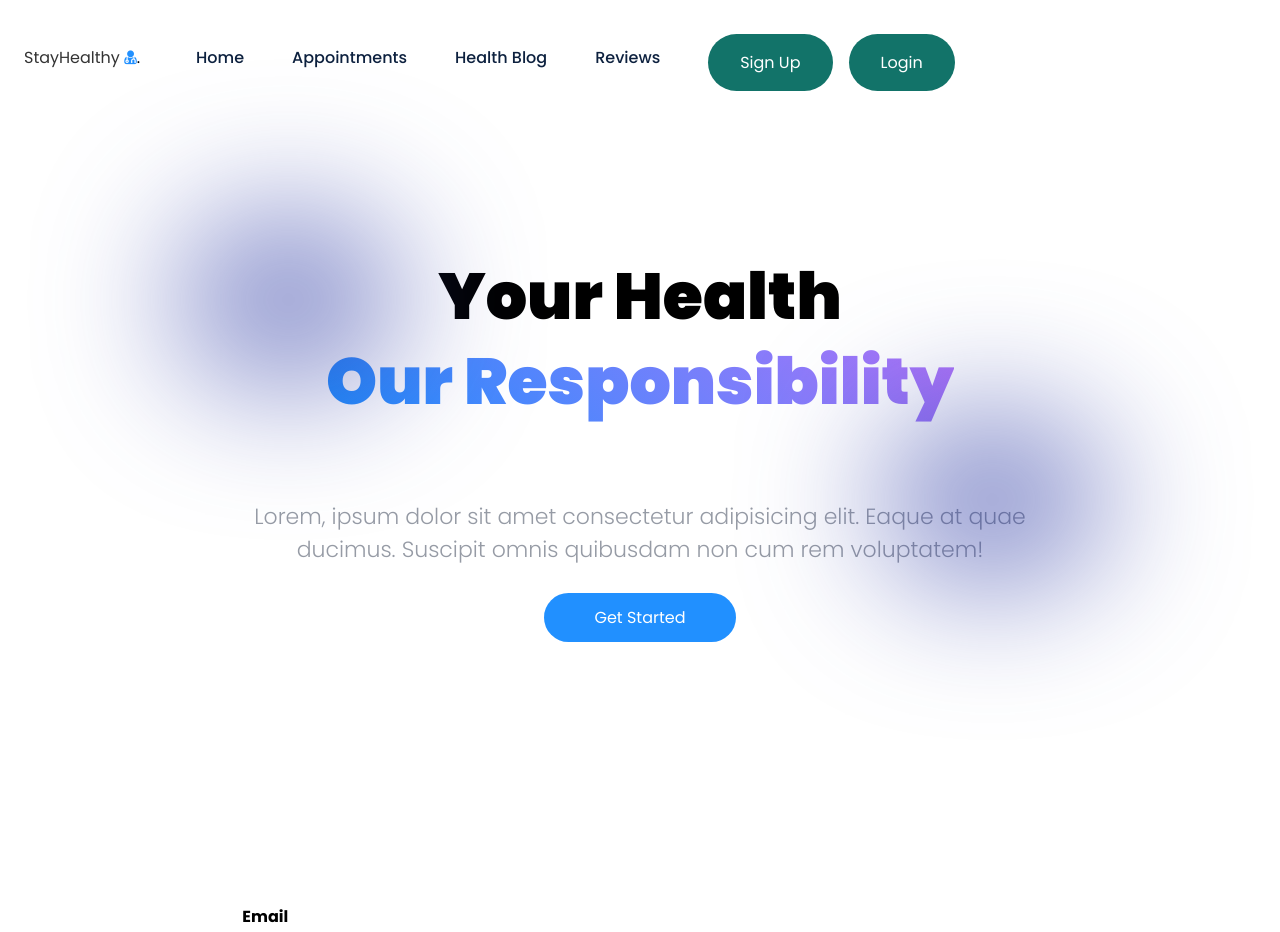
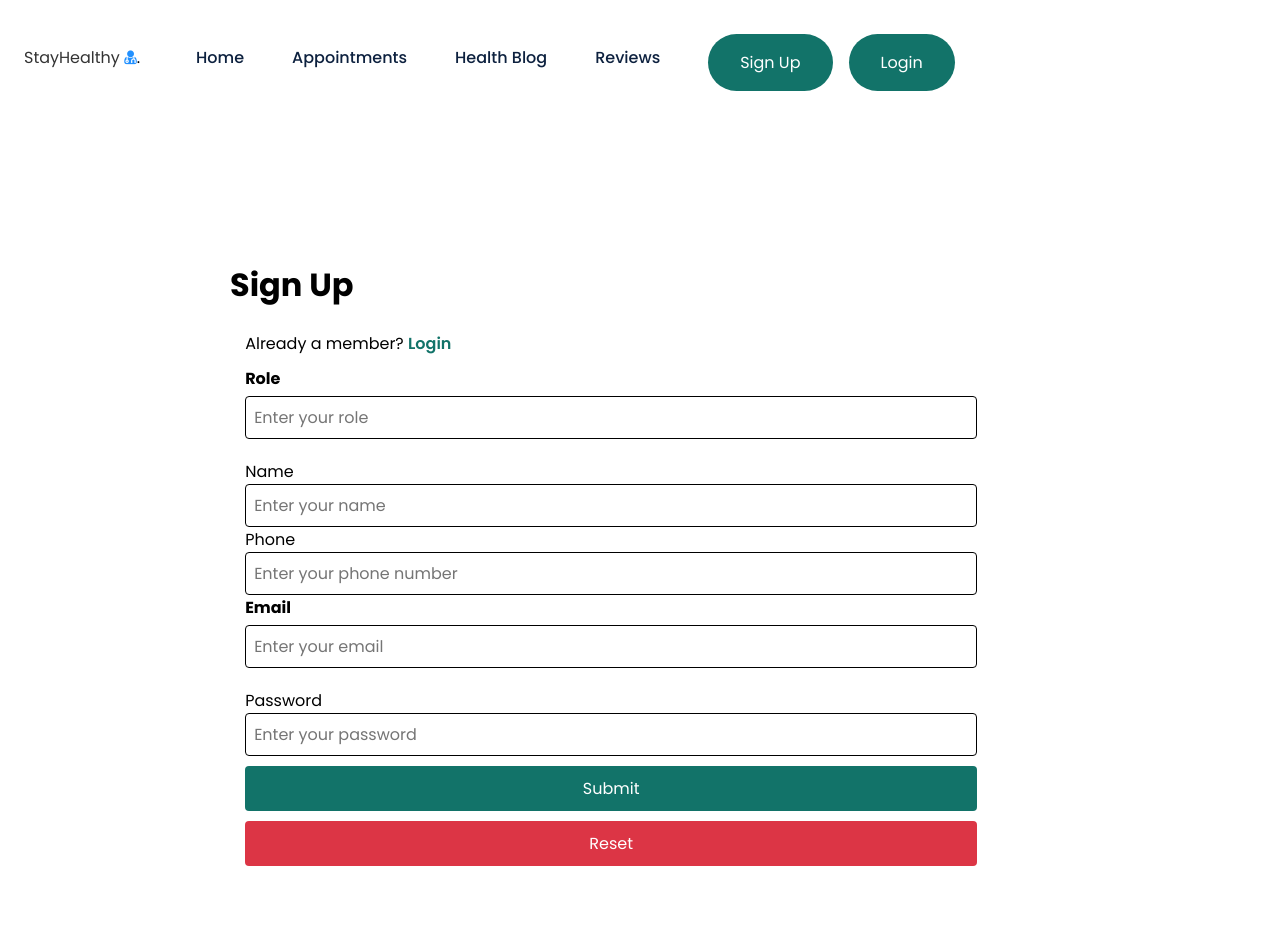
Before and after one commit to gretchenplant/Test_med, a React (Create React App) app: page /Sign_Up in a window 1280 px wide. Shown: the top 932 px of the page. Built offline with nearby package versions, Linux system fonts and the light colour scheme.

Commit message:
holy heck weve done it

```diff
--- a/src/App.js
+++ b/src/App.js
@@ -5,7 +5,7 @@ import { BrowserRouter, Routes, Route } from "react-router-dom";
 // Import custom Navbar component
 import Navbar from './Components/Navbar/Navbar.js';
 // Import Landing Page
-import Landing_page from './Components/Landing_Page/Landing_Page';
+import Landing_Page from './Components/Landing_Page/Landing_Page';
 // Import SIgn UP page
 import Sign_Up from './Components/Sign_Up/Sign_Up';
 // Import Login page
@@ -19,12 +19,13 @@ function App() {
         <BrowserRouter>
           {/* Display the Navbar component */}
           <Navbar/>
-          <Landing_page/>
-          <Sign_Up/>
-          <Login/>
+
           {/* Set up the Routes for different pages */}
           <Routes>
             {/* Define individual Route components for different pages */}
+            <Route path="/" element={<Landing_Page/>}/>
+            <Route path="/Login" element={<Login/>}/>
+            <Route path="/Sign_Up" element={<Sign_Up/>}/>
           </Routes>
         </BrowserRouter>
     </div>
--- a/src/Components/Login/Login.css
+++ b/src/Components/Login/Login.css
@@ -68,7 +68,7 @@
 }
 
 .form-control {
-    width:40%;
+    width:100%;
     padding: 8px;
     font-size: 16px;
     border: 1px solid;
--- a/src/Components/Login/Login.js
+++ b/src/Components/Login/Login.js
@@ -1,6 +1,7 @@
 // Following code has been commented with appropriate comments for your reference.
 import React, { useState, useEffect } from 'react';
 // Apply CSS according to your design theme or the CSS provided in week 2 lab 2
+import './Login.css'
 import { Link, useNavigate } from 'react-router-dom';
 import { API_URL } from '../../config';
 const Login = () => {
@@ -59,9 +60,10 @@ const Login = () => {
           <div className="login-text">
             Are you a new member?
             <span>
-              <Link to="/signup" style={{ color: '#2190FF' }}>
-                Sign Up Here
-              </Link>
+            <a href="./Sign_Up" style={{ color: "#127369" }}>
+          {" "}
+          Sign Up
+        </a>
             </span>
           </div>
           <br />
@@ -82,13 +84,36 @@ const Login = () => {
                 />
               </div>
               {/* Input field for password */}
-              // write logic code for password input box
-              <div className="btn-group">
+              <>
+  <div className="form-group">
+    <label htmlFor="password">Password</label>
+    <input
+      name="password"
+      id="password"
+      required=""
+      className="form-control"
+      placeholder="Enter your password"
+      aria-describedby="helpId"
+    />
+  </div>
+  <div className="btn-group">
                 {/* Login button */}
                 <button type="submit" className="btn btn-primary mb-2 mr-1 waves-effect waves-light">
                   Login
                 </button>
               </div>
+  <div className="btn-group">
+    <button
+      type="reset"
+      className="btn btn-danger mb-2 waves-effect waves-light"
+    >
+      Reset
+    </button>
+  </div>
+</>
+
+
+
             </form>
           </div>
         </div>
--- a/src/Components/Navbar/Navbar.css
+++ b/src/Components/Navbar/Navbar.css
@@ -2,7 +2,6 @@
 
 nav {
     padding: 1.5rem;
-    position: fixed;
     align-items: center;
     display: flex;
     background-color: #fff;
--- a/src/Components/Navbar/Navbar.html
+++ b/src/Components/Navbar/Navbar.html
@@ -17,7 +17,7 @@
   <nav>
     <div class="nav_logo">
         <!--homepage-->
-        <a hfrem="/"> </a>
+        <a hfrem="../Landing_Page/LandingPage.html"> </a>
         <span class="nav_logo">StayHealthy</span>
          <!-- Insert an SVG icon of a doctor with a stethoscope -->
          <svg xmlns="http://www.w3.org/2000/svg" height= "26" width="26" viewBox="0 0 448 512">
@@ -43,7 +43,7 @@
 <ul class="nav__links active">
     <!-- Home -->
     <li class="link">
-      <a href="../Landing_Page/LandingPage.html">Home</a>
+      <a href="./Landing_Page/LandingPage.html">Home</a>
     </li>
     <!-- Appointments -->
     <li class="link">
@@ -51,7 +51,7 @@
     </li>
     <!-- Sign Up-->
     <li class="link">
-      <a href="../Sign_Up//Sign_Up.html">
+      <a href="./Sign_Up/Sign_Up.html">
         <button class="navBtn">Sign Up</button>
       </a>
     </li>
--- a/src/Components/Navbar/Navbar.js
+++ b/src/Components/Navbar/Navbar.js
@@ -81,7 +81,7 @@ const Navbar = () => {
                 ) : (
                   <>
                     <li className="link">
-                      <Link to="/signup">
+                      <Link to="./sign_up">
                         <button className="navBtn">Sign Up</button>
                       </Link>
                     </li>
--- a/src/Components/Sign_Up/Sign_Up.css
+++ b/src/Components/Sign_Up/Sign_Up.css
@@ -72,7 +72,7 @@
 }
 
 .form-control {
-    width:40%;
+    width:100%;
     padding: 8px;
     font-size: 16px;
     border: 1px solid;
--- a/src/Components/Sign_Up/Sign_Up.js
+++ b/src/Components/Sign_Up/Sign_Up.js
@@ -50,21 +50,77 @@ const Sign_Up = () => {
     };
     // JSX to render the Sign Up form
     return (
-        <div className="container" style={{marginTop:'5%'}}>
+        <div className="container" style={{ marginTop: "5%" }}>
   <div className="signup-grid">
+    <div className="signup-text">
+      <h1>Sign Up</h1>
+    </div>
+    <div className="signup-text1" style={{ textAlign: "center" }}>
+      Already a member?{" "}
+      <span>
+        <a href="./Login" style={{ color: "#127369" }}>
+          {" "}
+          Login
+        </a>
+      </span>
+    </div>
     <div className="signup-form">
-                    <form method="POST" onSubmit={register}>
+      <form>
+        <div className="form-group">
+          <label htmlFor="name">Role</label>
+          <input
+            type="text"
+            name="role"
+            id="name"
+            required=""
+            className="form-control"
+            placeholder="Enter your role"
+            aria-describedby="helpId"
+          />
+        </div>
+        <div classname="form-group">
+          <label htmlfor="name">Name</label>
+          <input value={name} type="text" onChange={(e) => setName(e.target.value)} name="name" id="name" className="form-control" placeholder="Enter your name" aria-describedby="helpId" />
+        </div>
+        <div classname="form-group">
+          <label htmlfor="phone">Phone</label>
+          <input value={phone} onChange={(e) => setPhone(e.target.value)} type="tel" name="phone" id="phone" className="form-control" placeholder="Enter your phone number" aria-describedby="helpId" />
+        </div>
         <div className="form-group">
           <label htmlFor="email">Email</label>
-                            <input value={email} onChange={(e) => setEmail(e.target.value)} type="email" name="email" id="email" className="form-control" placeholder="Enter your email" aria-describedby="helpId" />
-                            {showerr && <div className="err" style={{ color: 'red' }}>{showerr}</div>}
+          <input
+            type="email"
+            name="email"
+            id="email"
+            required=""
+            className="form-control"
+            placeholder="Enter your email"
+            aria-describedby="helpId"
+          />
         </div>
-                        {/* Apply similar logic for other form elements like name, phone, and password to capture user information */}
+        <div classname="form-group">
+          <label htmlfor="password">Password</label>
+          <input value={password} onChange={(e) => setPassword(e.target.value)} name="password" id="password" className="form-control" placeholder="Enter your password" aria-describedby="helpId" />
+       </div>
+          <div className="btn-group">
+            <button
+              type="submit"
+              className="btn btn-primary mb-2 mr-1 waves-effect waves-light"
+            >
+              Submit
+            </button>
+            <button
+              type="reset"
+              className="btn btn-danger mb-2 waves-effect waves-light"
+            >
+              Reset
+            </button>
+          </div>
           </form>
         </div>
       </div>
     </div>
-        /* Note: Sign up role is not stored in the database. Additional logic can be implemented for this based on your React code. */
+
     );
-}
+};
 export default Sign_Up; // Export the Sign_Up component for use in other components
--- a/src/config.js
+++ b/src/config.js
@@ -1,4 +1,4 @@
-export const API_URL = window.location.hostname === "localhost" ? "<add your theia server side url>" : "add your theia server side url";
+export const API_URL = window.location.hostname === "localhost" ? "https://gretchenepla-8181.theiadockernext-0-labs-prod-theiak8s-4-tor01.proxy.cognitiveclass.ai/" : "https://gretchenepla-8181.theiadockernext-0-labs-prod-theiak8s-4-tor01.proxy.cognitiveclass.ai/";
 console.log(
     "API_URL :",
     API_URL
```
Lines whose indentation alone changed are shown as unchanged.
